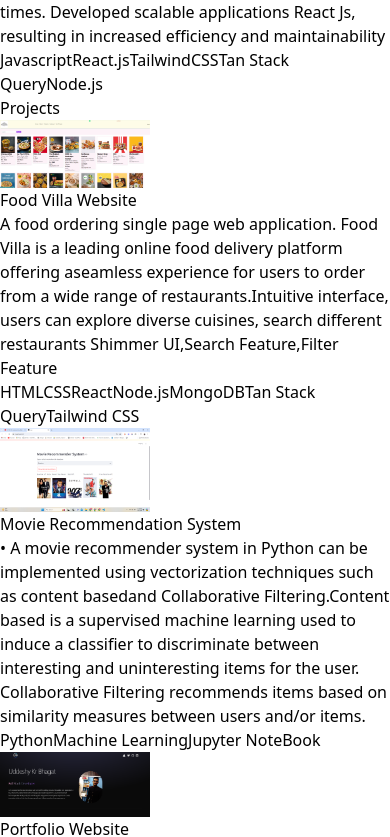
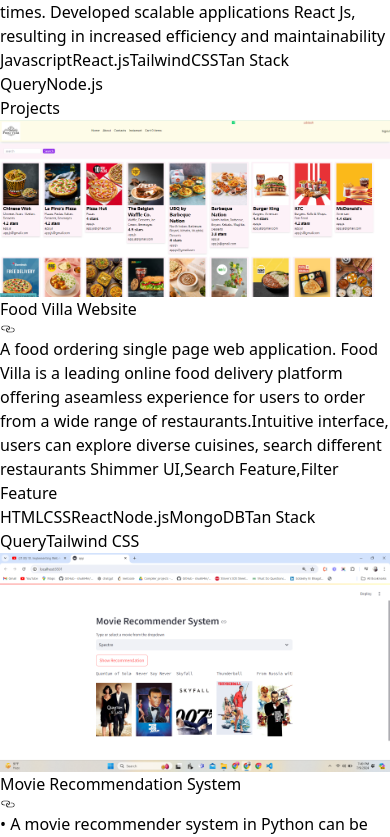
Before and after one commit to uddeshFullStack/portfolio, a React (Vite) app: page / in a window 390 px wide. Shown: the part 1329-2166 px from the top of the page. Built offline with nearby package versions, Linux system fonts and the light colour scheme.

Commit message:
"only mobile version is left"

```diff
--- a/src/components/Projects.jsx
+++ b/src/components/Projects.jsx
@@ -1,5 +1,6 @@
 import React from 'react'
 import { PROJECTS } from '../constants'
+import { CiLink } from "react-icons/ci";
 import { motion } from 'framer-motion'
 const Projects = () => {
   return (
@@ -13,32 +14,36 @@
         </motion.h1>
         <div>
             {PROJECTS.map((project,index)=>(
+            <a href={project.link} target="_blank" rel="noopener noreferrer">
                 <div key={index} className='mb-8 flex flex wrap lg:justify-center'>
                     <motion.div
                     whileInView={{opacity:1,x:0}}
                     initial={{opacity:0,x:-100}}
                     transition={{duration:1}}
-                    className='w-full lg:w-1/4'>
-                        <img
+                    className='w-full lg:w-1/4 mr-0 lg:mr-10 sm:mr-7'
+                    >
+                    <img
                         src={project.image}
                         alt={project.title}
-                        width={150}
-                        height={150}
                         className='mb-6 rounded'
-                        />
+                        style={{ maxWidth: '100%', height: 'auto' }}
+                    />
                     </motion.div>
                     <motion.div
                     whileInView={{opacity:1,x:0}}
                     initial={{opacity:0,x:100}}
                     transition={{duration:1}}
                     className='w-full max-w-xl lg:w-3/4'>
-                        <h6 className='mb-2 font-semibold'>{project.title}</h6>
+                        <h6 className='mb-2 font-semibold'>
+                            {project.title} <CiLink/>
+                        </h6>
                         <p className='mb-4 text-neutral-400'>{project.description}</p>
                         {project.technologies.map((tech,index)=>(
                             <span key={index} className='mr-2 rounded bg-neutral-900 px-2 py-1 text-sm font-medium text-purple-900'>{tech}</span>
                         ))}
                     </motion.div>
                 </div>
+            </a>
             ))}
         </div>
     </div>
--- a/src/constants/index.js
+++ b/src/constants/index.js
@@ -24,6 +24,7 @@
     description:
       "A food ordering single page web application. Food Villa is a leading online food delivery platform offering aseamless experience for users to order from a wide range of restaurants.Intuitive interface, users can explore diverse cuisines, search different restaurants Shimmer UI,Search Feature,Filter Feature",
     technologies: ["HTML", "CSS", "React", "Node.js", "MongoDB","Tan Stack Query","Tailwind CSS"],
+    link:"https://food-villa-nine.vercel.app/"
   },
   {
     title: "Movie Recommendation System",
@@ -31,6 +32,7 @@
     description:
       "• A movie recommender system in Python can be implemented using vectorization techniques such as content basedand Collaborative Filtering.Content based is a supervised machine learning used to induce a classifier to discriminate between interesting and uninteresting items for the user. Collaborative Filtering recommends items based on similarity measures between users and/or items.",
     technologies: ["Python","Machine Learning","Jupyter NoteBook"],
+    link:"https://movie-recmmondation-system.vercel.app/"
   },
   {
     title: "Portfolio Website",
@@ -38,6 +40,7 @@
     description:
       "A personal portfolio website showcasing projects, skills, and contact information.",
     technologies: ["HTML", "React", "Tailwind"],
+    link:"https://portfolio-lime-seven-18.vercel.app/"
   },
   {
     title: "AirBnc",
@@ -45,6 +48,7 @@
     description:
       "A full-stack project that replicates Airbnb's platform, featuring user-friendly navigation, property listings, search functionality, user authentication, and responsive design. Built with React JS, Node.js, Express, and MongoDB, it offers a seamless and visually appealing user experience.",
     technologies:  ["HTML", "CSS", "React", "Node.js", "MongoDB","Tan Stack Query","Tailwind CSS","Express"],
+    link:"https://airbnb-app-black.vercel.app/"
   },
 ];
 
```
